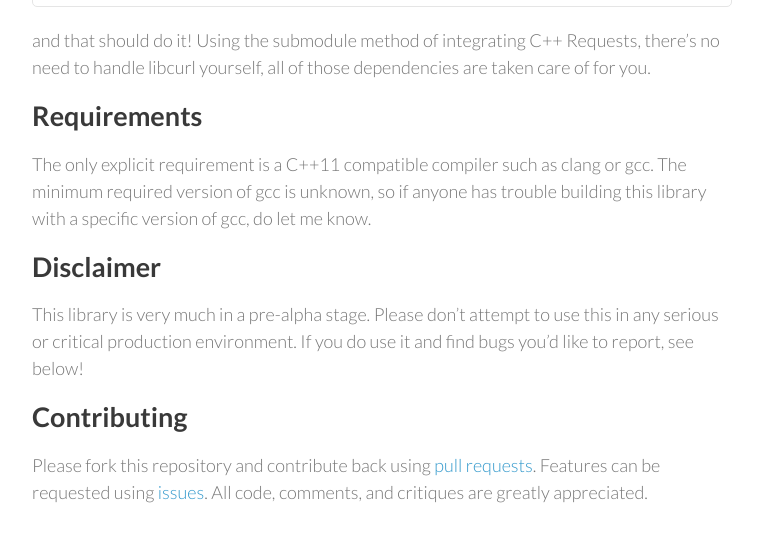
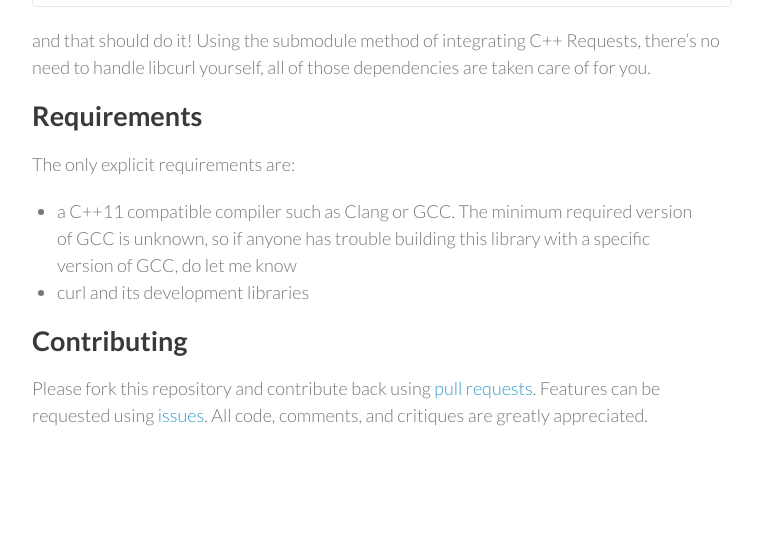
Before and after one commit to libcpr/cpr, a Jekyll site: the page built from index.md, in a window 1280 px wide and 900 px high, scrolled down 1642 px, cut to the strip 324-866 px from the top of the window. Shown: the whole strip, without its empty margins (388-1151 px from the left). Built offline with Jekyll 4.4.1, drawn with Linux system fonts in a browser that asks for light colours; nearby versions of some CDN libraries; emoji names are drawn with the system emoji font; Markdown is read by kramdown in place of the engine named in the settings; after the commit the page ends 2465 px from its top, so only the background shows below that.

Commit message:
Update requirements and remove disclaimer

```diff
--- a/index.md
+++ b/index.md
@@ -88,11 +88,10 @@ and that should do it! Using the submodule method of integrating C++ Requests, t
 
 ## Requirements
 
-The only explicit requirement is a C++11 compatible compiler such as clang or gcc. The minimum required version of gcc is unknown, so if anyone has trouble building this library with a specific version of gcc, do let me know.
+The only explicit requirements are:
 
-## Disclaimer
-
-This library is very much in a pre-alpha stage. Please don't attempt to use this in any serious or critical production environment. If you do use it and find bugs you'd like to report, see below!
+* a C++11 compatible compiler such as Clang or GCC. The minimum required version of GCC is unknown, so if anyone has trouble building this library with a specific version of GCC, do let me know
+* curl and its development libraries
 
 ## Contributing
 
```
